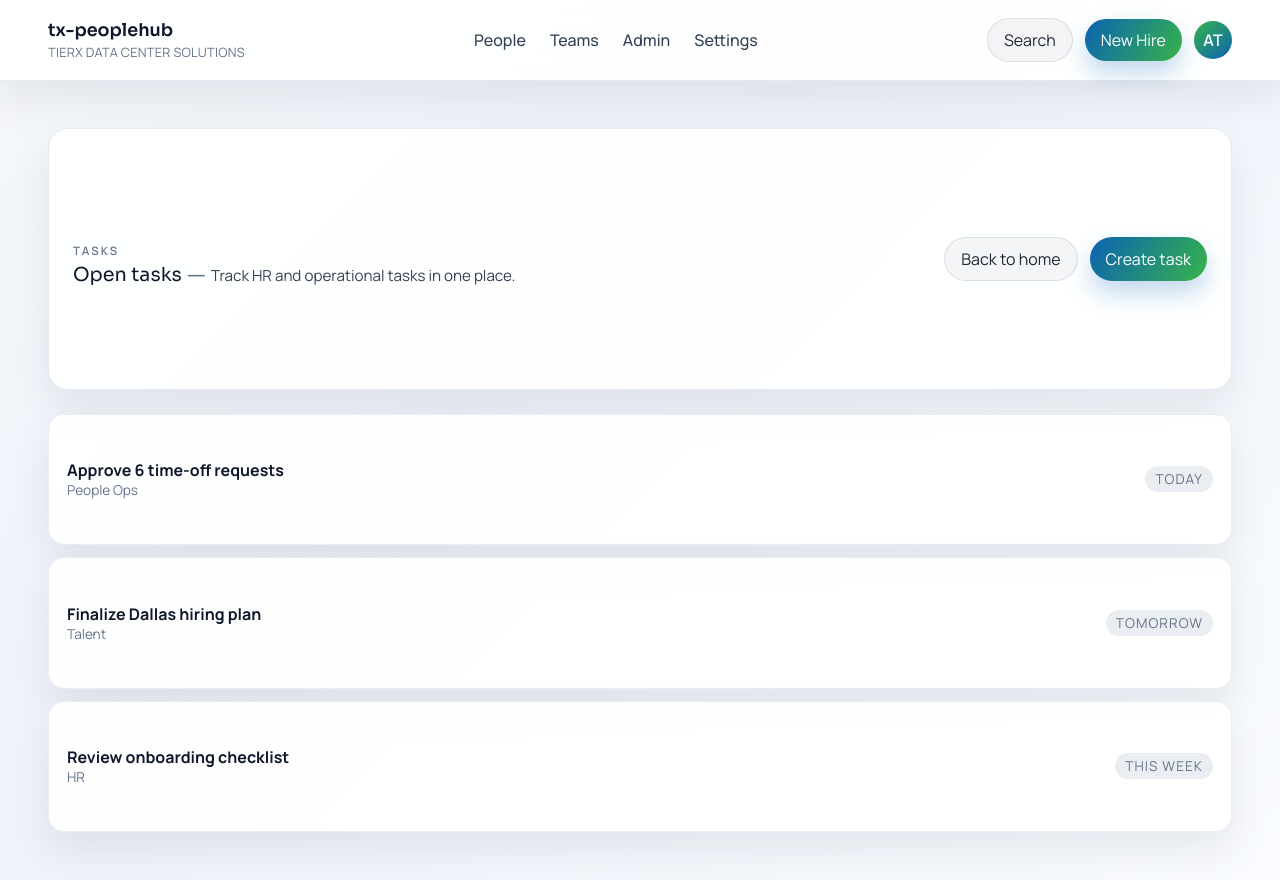
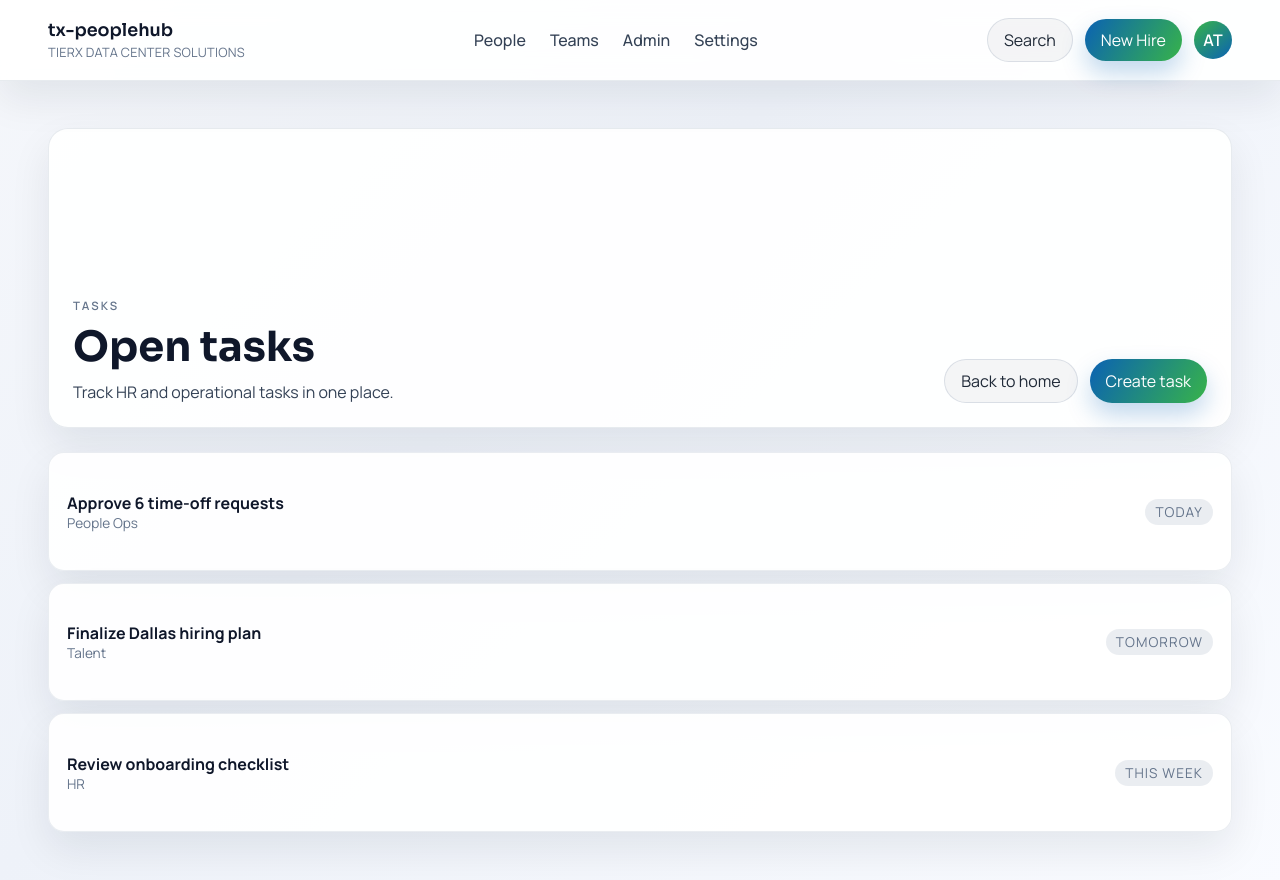
Before and after one commit to tierxdcs/tx-peoplehub, an Angular app: page /tasks in a window 1280 px wide. Shown: the top 880 px of the page. Built offline with nearby package versions, Linux system fonts and the light colour scheme.

Commit message:
Align headers with Admin console style

```diff
--- a/src/app/people-directory/people-directory.component.scss
+++ b/src/app/people-directory/people-directory.component.scss
@@ -7,10 +7,10 @@
 
 .directory-topbar {
   display: flex;
-  align-items: center;
+  align-items: flex-end;
   justify-content: space-between;
   gap: 24px;
-  padding: 20px 24px;
+  padding: 24px;
   border-radius: 20px;
   background: rgba(255, 255, 255, 0.92);
   border: 1px solid rgba(148, 163, 184, 0.22);
--- a/src/app/tasks/tasks.component.html
+++ b/src/app/tasks/tasks.component.html
@@ -2,11 +2,8 @@
   <header class="tasks-topbar">
     <div>
       <p class="eyebrow">Tasks</p>
-      <p class="title-line">
-        <span>Open tasks</span>
-        <span class="divider">—</span>
-        <span class="subtitle">Track HR and operational tasks in one place.</span>
-      </p>
+      <h1>Open tasks</h1>
+      <p class="subtitle">Track HR and operational tasks in one place.</p>
     </div>
     <div class="actions">
       <a class="ghost button-link" routerLink="/">Back to home</a>
--- a/src/app/tasks/tasks.component.scss
+++ b/src/app/tasks/tasks.component.scss
@@ -6,11 +6,11 @@
 }
 
 .tasks-topbar {
-  display: grid;
-  grid-template-columns: minmax(0, 1fr) auto;
-  align-items: center;
-  gap: 16px;
-  padding: 16px 24px;
+  display: flex;
+  align-items: flex-end;
+  justify-content: space-between;
+  gap: 24px;
+  padding: 24px;
   border-radius: 20px;
   background: rgba(255, 255, 255, 0.92);
   border: 1px solid rgba(148, 163, 184, 0.22);
@@ -29,24 +29,14 @@
   margin-bottom: 4px;
 }
 
-.title-line {
-  margin: 0;
+.tasks-topbar h1 {
+  margin: 8px 0 8px;
   font-family: var(--font-display);
-  font-size: 1.2rem;
-  color: var(--ink-900);
-  display: flex;
-  flex-wrap: wrap;
-  gap: 6px;
-  align-items: baseline;
+  font-size: clamp(2rem, 1.8rem + 1vw, 2.6rem);
 }
 
-.title-line .divider {
-  color: var(--ink-500);
-}
-
-.title-line .subtitle {
-  font-family: var(--font-body);
-  font-size: 0.95rem;
+.subtitle {
+  margin: 0;
   color: var(--ink-600);
 }
 
```
